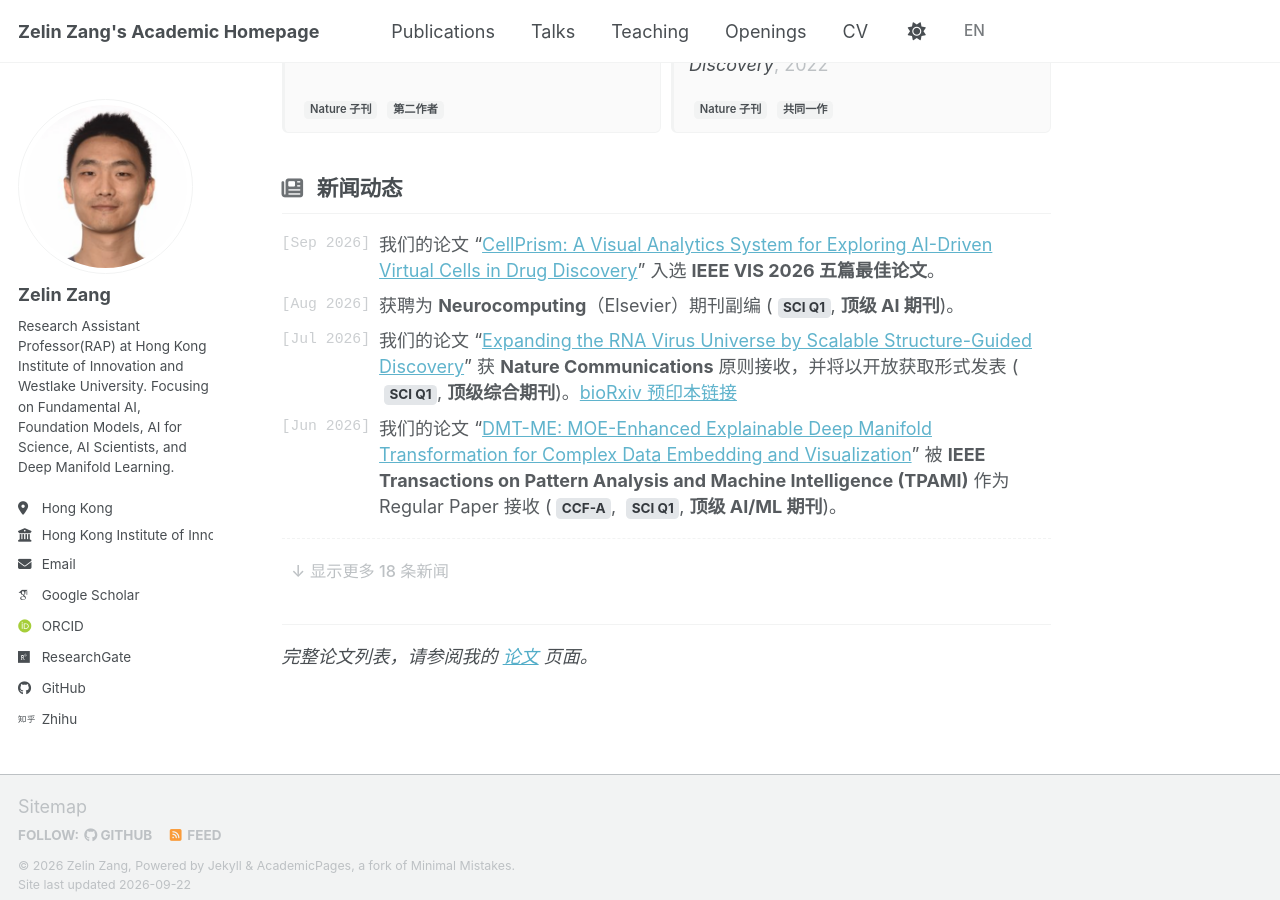
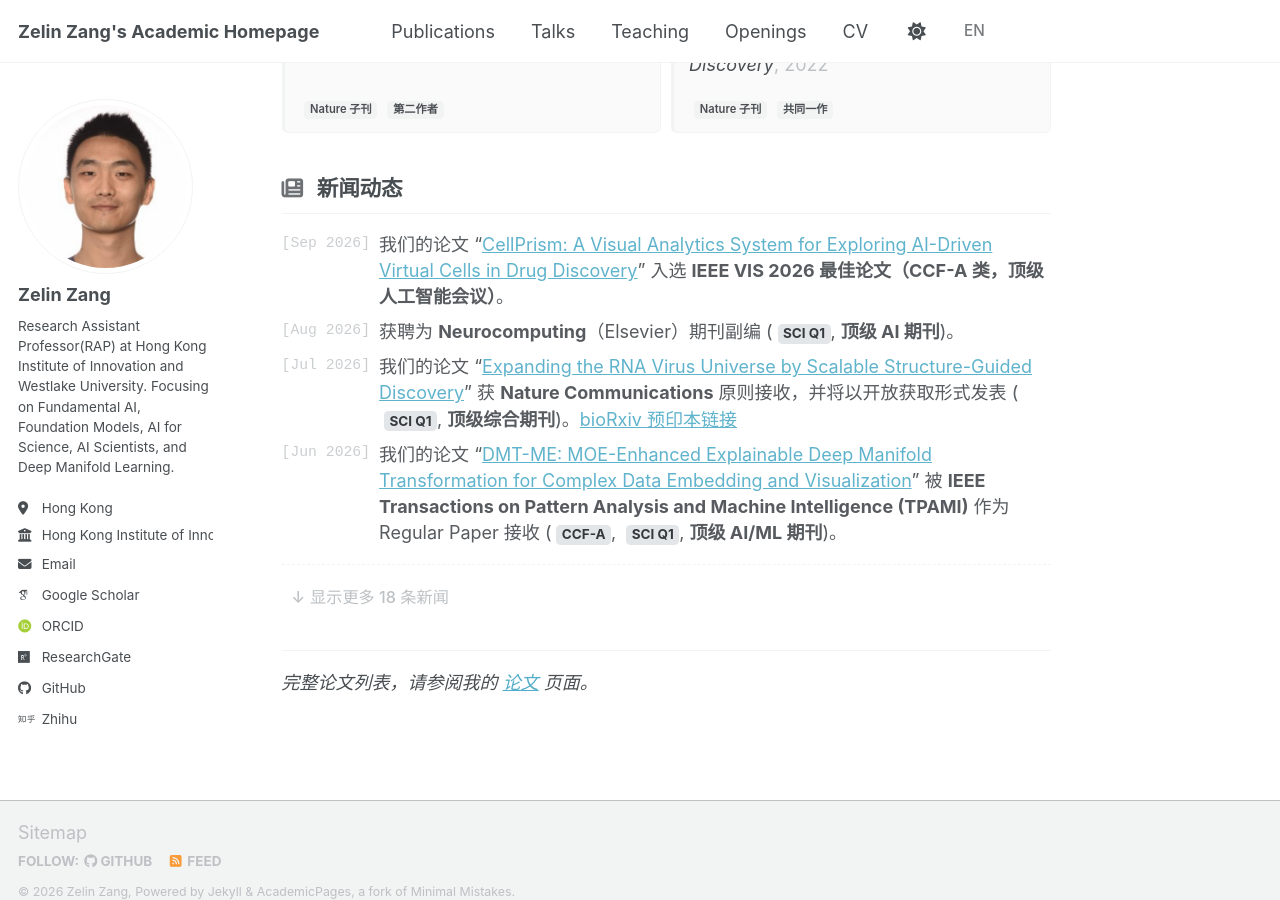
Before and after one commit to zangzelin/zangzelin.github.io, a Jekyll site: the page built from _pages/zh-about.md, in a window 1280 px wide and 900 px high, scrolled down 3524 px. Built offline with Jekyll 4.4.1, drawn with Linux system fonts in a browser that asks for light colours; some web fonts are replaced; a script bundle is joined from its source files by our own code; library files that are not in the unit come from our copies.

Commit message:
Rephrase CellPrism Best Paper news without paper count

```diff
--- a/_data/news.yml
+++ b/_data/news.yml
@@ -1,5 +1,5 @@
 - date: "Sep 2026"
-  text: 'Our paper "[CellPrism: A Visual Analytics System for Exploring AI-Driven Virtual Cells in Drug Discovery](/publication/2026-vis-cellprism)" has been selected as one of the **5 Best Papers of IEEE VIS 2026**.'
+  text: 'Our paper "[CellPrism: A Visual Analytics System for Exploring AI-Driven Virtual Cells in Drug Discovery](/publication/2026-vis-cellprism)" has been selected as one of the **Best Papers of IEEE VIS 2026 (CCF-A, top AI conference)**.'
 - date: "Aug 2026"
   text: 'Appointed as Associate Editor of **Neurocomputing** (Elsevier) (<span class="badge">SCI Q1</span>, **Top AI Journal**).'
 - date: "Jul 2026"
--- a/_data/news_zh.yml
+++ b/_data/news_zh.yml
@@ -1,5 +1,5 @@
 - date: "Sep 2026"
-  text: '我们的论文 "[CellPrism: A Visual Analytics System for Exploring AI-Driven Virtual Cells in Drug Discovery](/publication/2026-vis-cellprism)" 入选 **IEEE VIS 2026 五篇最佳论文**。'
+  text: '我们的论文 "[CellPrism: A Visual Analytics System for Exploring AI-Driven Virtual Cells in Drug Discovery](/publication/2026-vis-cellprism)" 入选 **IEEE VIS 2026 最佳论文（CCF-A 类，顶级人工智能会议）**。'
 - date: "Aug 2026"
   text: '获聘为 **Neurocomputing**（Elsevier）期刊副编 (<span class="badge">SCI Q1</span>, **顶级 AI 期刊**)。'
 - date: "Jul 2026"
```
